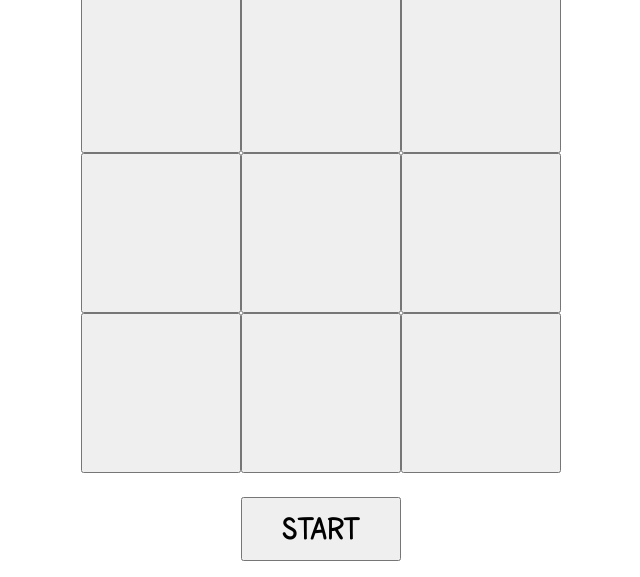
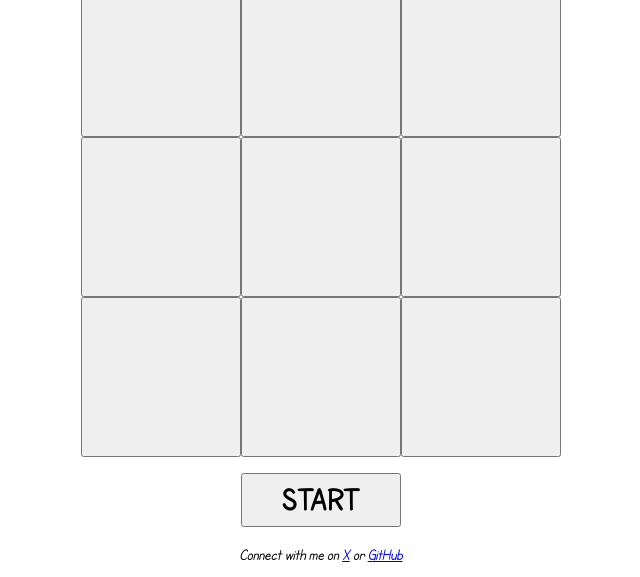
Before and after one commit to r-yadav01/tic-tac-toe, a plain HTML site: page index.html in a window 1280 px wide. Shown: the part 223-800 px from the top of the page, without its empty margins (319-959 px from the left). Drawn offline with Linux system fonts and the light colour scheme.

Commit message:
Add contact info and some css alignment tweaks

```diff
--- a/index.html
+++ b/index.html
@@ -21,6 +21,10 @@
 
     <button class="start">START</button>
 
+    <address style="text-align: center;">
+        Connect with me on <a href="https://x.com/r_yadav01" target="_blank">X</a> or <a href="https://github.com/r-yadav01">GitHub</a>
+    </address>
+
     <script src="./script.js"></script>
 </body>
 </html>
--- a/script.js
+++ b/script.js
@@ -1,4 +1,4 @@
-// prints different type of error messages based on the errorCode and hint given as arguments
+// prints different type of messages based on the code and hint given as arguments
 function statusPrinter(code, hint="Unknown") {
     let game_status = document.querySelector('.game_status');
 
--- a/style.css
+++ b/style.css
@@ -36,26 +36,12 @@
 
 /* css below this line */
 
-/* @font-face {
-  font-family: "Cartoonist Hand";
-  src: url(./fonts/SF_Cartoonist_Hand-webfont.woff) format('woff');
-  font-weight: 400;
-  font-style: normal;
-} */
-
 @font-face {  /* used by default in body */
   font-family: "Cartoonist Hand";
   src: url(./fonts/SF_Cartoonist_Hand_Bold-webfont.woff) format('woff');
   font-weight: 700;
   font-style: normal;
 }
-
-/* @font-face {
-  font-family: "Cartoonist Hand";
-  src: url(./fonts/SF_Cartoonist_Hand_Bold_Italic-webfont.woff) format('woff');
-  font-weight: 700;
-  font-style: italic;
-} */
 
 @font-face { /* used in current player status */
   font-family: "Cartoonist Hand";
@@ -64,33 +50,12 @@
   font-style: italic;
 }
 
-/* @font-face {
-  font-family: "Cartoonist Hand SC";
-  src: url(./fonts/SF_Cartoonist_Hand_SC-webfont.woff) format('woff');
-  font-weight: 400;
-  font-style: normal;
-} */
-
 @font-face {  /* used in the start button */
   font-family: "Cartoonist Hand SC";
   src: url(./fonts/SF_Cartoonist_Hand_SC_Bold-webfont.woff) format('woff');
   font-weight: 700;
   font-style: normal;
 }
-
-/* @font-face {
-  font-family: "Cartoonist Hand SC";
-  src: url(./fonts/SF_Cartoonist_Hand_SC_Bold_Italic-webfont.woff) format('woff');
-  font-weight: 700;
-  font-style: italic;
-} */
-
-/* @font-face {
-  font-family: "Cartoonist Hand SC";
-  src: url(./fonts/SF_Cartoonist_Hand_SC_Italic-webfont.woff) format('woff');
-  font-weight: 400;
-  font-style: italic;
-} */
 
 body {
   height: 100vh;
@@ -139,4 +104,11 @@ button.start {
   height: 4rem;
   width: 10rem;
   font-size: 2rem;
+  margin: 0.5rem;
 }
+
+address {
+  font-weight: 400;
+  font-style: italic;
+  margin-top: 0.5rem;
+}
```
